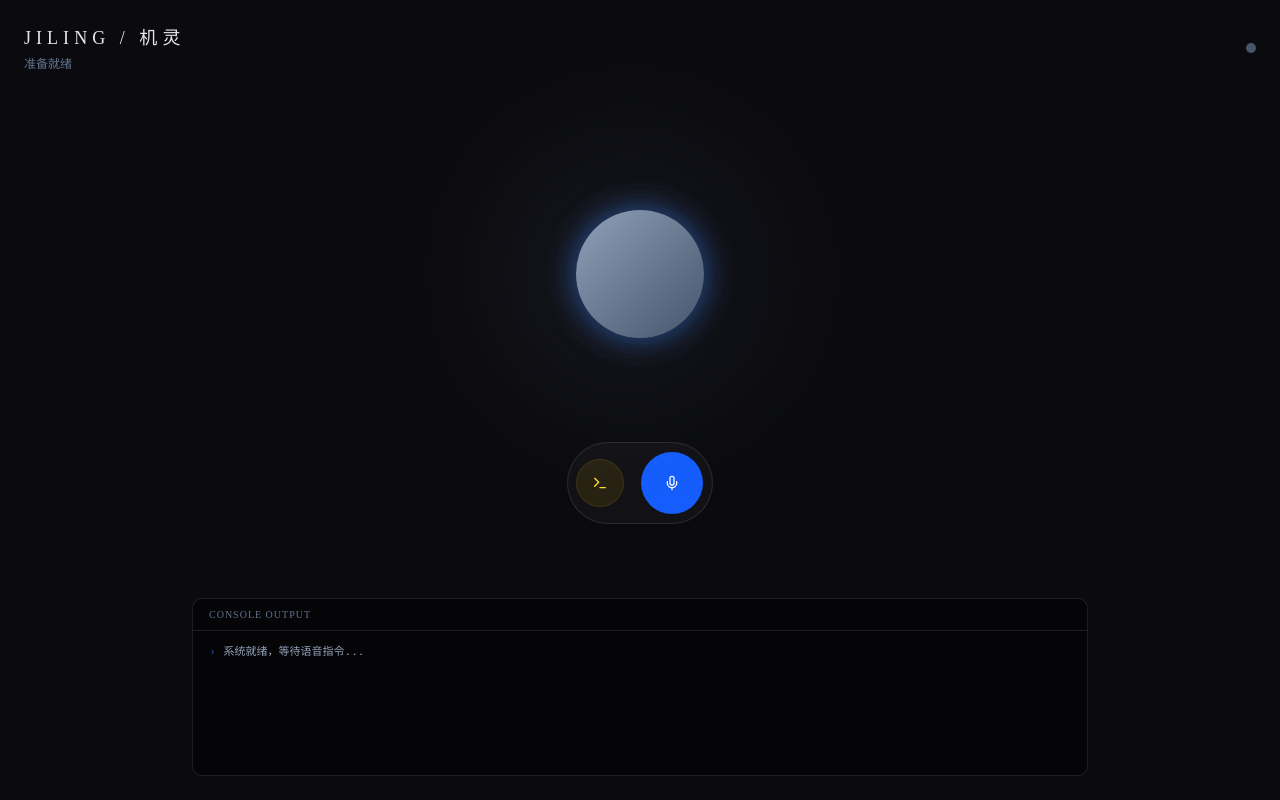
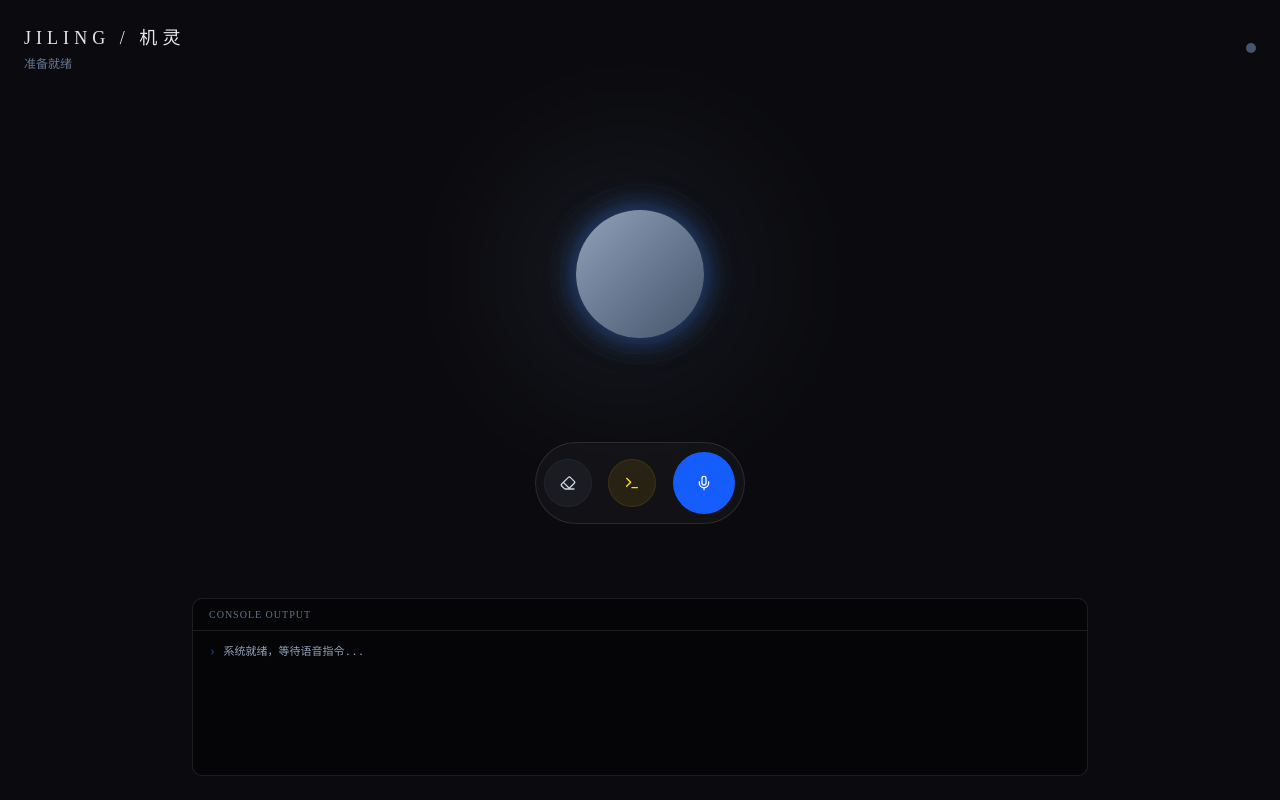
Before and after one commit to shafreeck/Jiling, a Next.js app: page / in a window 1280 px wide. Built offline with nearby package versions, Linux system fonts and the light colour scheme.

Commit message:
feat(ui): add clear context button to manually reset session memory

```diff
--- a/src/app/page.tsx
+++ b/src/app/page.tsx
@@ -4,7 +4,7 @@ import { useEffect, useRef, useState } from "react";
 import { listen } from "@tauri-apps/api/event";
 import { invoke } from "@tauri-apps/api/core";
 import type { FunctionResponse } from "@google/genai";
-import { Mic, MicOff, RotateCw, Terminal } from "lucide-react";
+import { Mic, MicOff, RotateCw, Terminal, Eraser } from "lucide-react";
 import { SmartOrb } from "@/components/SmartOrb";
 import { Button } from "@/components/ui/button";
 import { ScrollArea } from "@/components/ui/scroll-area";
@@ -336,6 +336,12 @@ export default function JilingPage() {
     }
   };
 
+  const clearContext = () => {
+    if (!selectedProviderId) return;
+    GeminiLiveClient.clearStoredHandle(selectedProviderId);
+    addLog(`[系统] 已清除 ${selectedProviderId} 的上下文记忆。下次对话将重新开始。`);
+  };
+
   const runSelfTest = async () => {
     if (isBusy) return;
     setIsBusy(true);
@@ -484,6 +490,14 @@ export default function JilingPage() {
 
         <div className="flex items-center gap-4 rounded-full border border-white/10 bg-white/3 p-2">
           <Button
+            onClick={clearContext}
+            title="清除记忆 (清空上下文)"
+            className="h-12 w-12 rounded-full bg-slate-500/10 text-slate-300 border border-slate-500/20 hover:bg-slate-500/20"
+          >
+            <Eraser className="h-5 w-5" />
+          </Button>
+
+          <Button
             disabled={isBusy}
             onClick={isConnected ? forceReconnect : runSelfTest}
             title={isConnected ? "强制重连" : "Live 恢复自检"}
```
